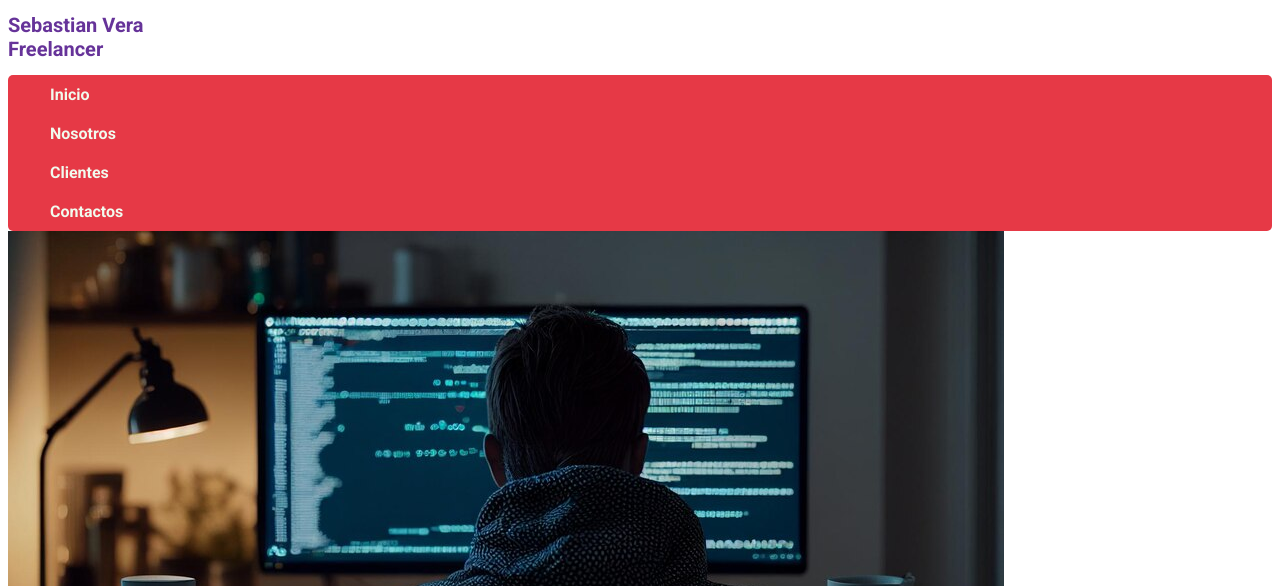
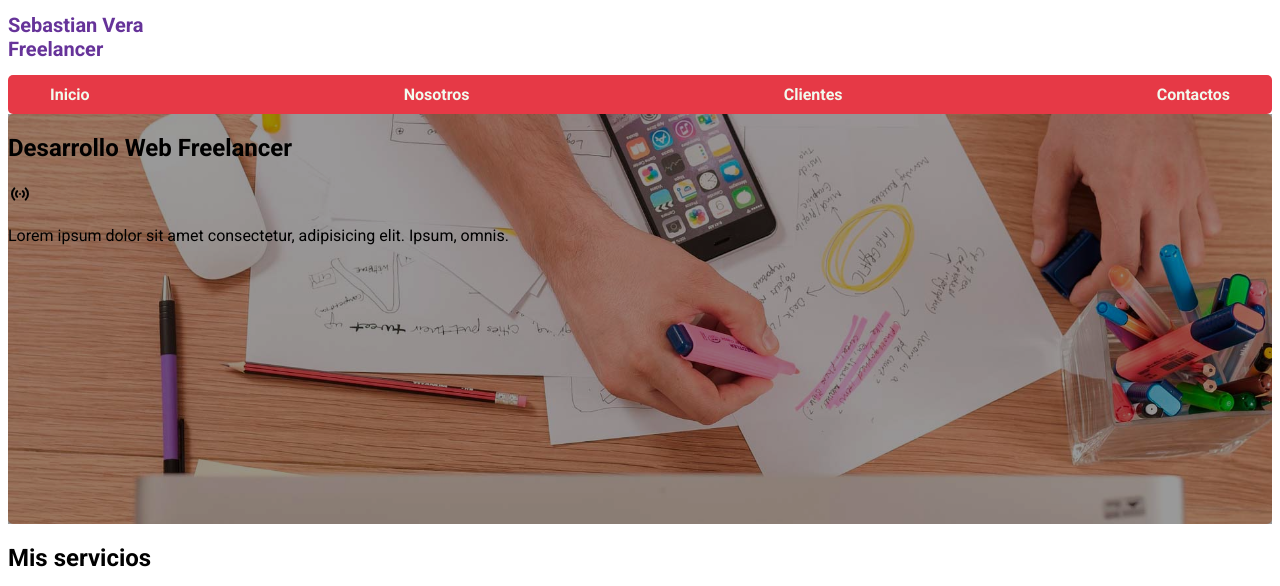
Before and after one commit to sebasvarn/Proyectos_Udemy, a plain HTML site: page index.html in a window 1280 px wide. Shown: the top 586 px of the page. Drawn offline with Linux system fonts and the light colour scheme.

Commit message:
css a los headings e imagen

```diff
--- a/css/style.css
+++ b/css/style.css
@@ -9,7 +9,13 @@
 
 html{
     font-size: 62.5%;
+    box-sizing: border-box;
 }
+
+*, *:before, *:after{
+    box-sizing: inherit;
+}
+
 
 
 body{
@@ -32,15 +38,27 @@ body{
 
 
 .contenedor{
-    width: 120rem;
+    max-width: 120rem;
     margin: 0 auto;
 }
 
 .navegacion {
     display: flex;
+    flex-direction: column;
     justify-content: space-between;
     font-weight: bolder;
+    align-items: center;
 }
+
+
+@media (min-width: 768px) {
+    .navegacion{
+
+        flex-direction: row;
+
+    }
+}
+
 
 .navegacion a{
     border-radius: .5rem;
@@ -60,9 +78,19 @@ body{
     border-radius: .5rem;
 }
 
-@media (min-width: 768px) {
+.hero{
+    background-image: url(../images/hero.jpg);
+    background-repeat: no-repeat;
+    background-size: cover;
+    height: 41rem;
+    border-radius: .5rem;
+    margin-bottom: 2rem;
+    position: relative;
+}
 
-    .navegacion{
-        flex-direction: column;
-    }
+.contenido-hero{ /**control de transparencia de imagen**/
+    position: absolute;
+    background-color: rgba(0, 0, 0, .4);
+    width: 100%;
+    height: 100%;
 }
--- a/index.html
+++ b/index.html
@@ -27,16 +27,17 @@
     </nav>
     </div>
 
-    <img src="images/images.jpg">
+<!--   <img src="images/images.jpg">    -->
 
-    <section>
-        <p>
-            <svg  xmlns="http://www.w3.org/2000/svg"  width="24"  height="24"  viewBox="0 0 24 24"  fill="none"  stroke="currentColor"  stroke-width="2"  stroke-linecap="round"  stroke-linejoin="round"  class="icon icon-tabler icons-tabler-outline icon-tabler-access-point"><path stroke="none" d="M0 0h24v24H0z" fill="none"/><path d="M12 12l0 .01" /><path d="M14.828 9.172a4 4 0 0 1 0 5.656" /><path d="M17.657 6.343a8 8 0 0 1 0 11.314" /><path d="M9.168 14.828a4 4 0 0 1 0 -5.656" /><path d="M6.337 17.657a8 8 0 0 1 0 -11.314" /></svg>
-        </p>
-        <h1>Desarrollo Web Freelancer</h1>
+    <section class="hero">
 
-        <p1>Lorem ipsum dolor sit amet consectetur, adipisicing elit. Ipsum, omnis.</p1>
-
+        <div class="contenido-hero">
+            <h2>Desarrollo Web Freelancer</h2>
+            <p>
+                <svg  xmlns="http://www.w3.org/2000/svg"  width="24"  height="24"  viewBox="0 0 24 24"  fill="none"  stroke="currentColor"  stroke-width="2"  stroke-linecap="round"  stroke-linejoin="round"  class="icon icon-tabler icons-tabler-outline icon-tabler-access-point"><path stroke="none" d="M0 0h24v24H0z" fill="none"/><path d="M12 12l0 .01" /><path d="M14.828 9.172a4 4 0 0 1 0 5.656" /><path d="M17.657 6.343a8 8 0 0 1 0 11.314" /><path d="M9.168 14.828a4 4 0 0 1 0 -5.656" /><path d="M6.337 17.657a8 8 0 0 1 0 -11.314" /></svg>
+            </p>
+            <p1>Lorem ipsum dolor sit amet consectetur, adipisicing elit. Ipsum, omnis.</p1>
+        </div>
     </section>
 
 
```
